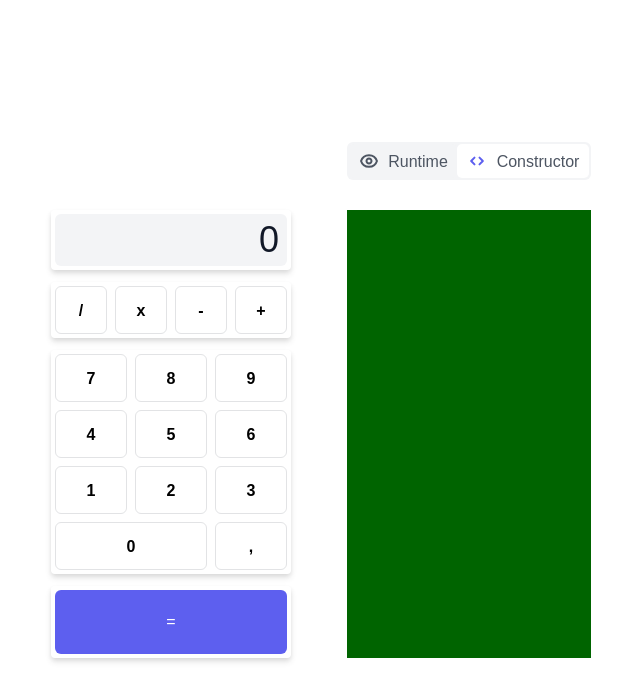
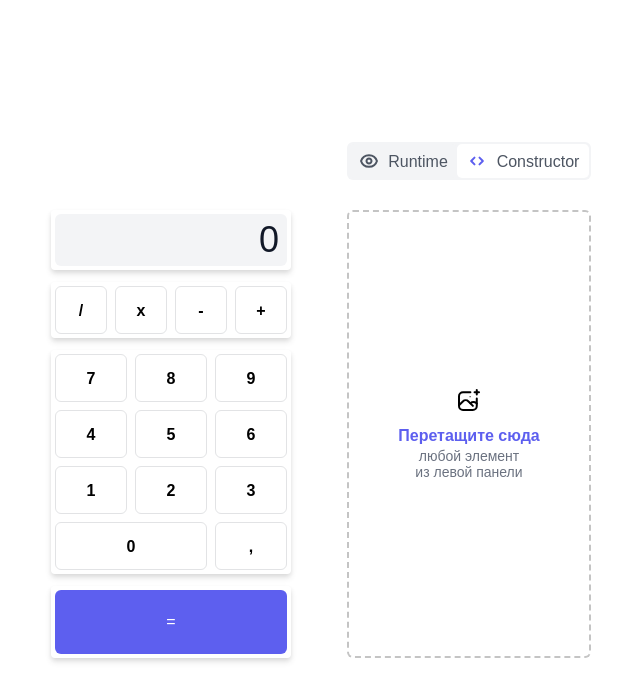
Before and after one commit to Nemiok/DragAndDropCalculator, a React (Vite) app: page / in a window 1280 px wide. Shown: the top 700 px of the page, without its empty margins (319-959 px from the left). Built offline with nearby package versions, Linux system fonts and the light colour scheme.

Commit message:
Finished workspaces styling and markup. Next todo: add D&D functionality

```diff
--- /dev/null
+++ b/src/assets/styles/customVariablesWorkspace.scss
@@ -0,0 +1,43 @@
+// margin
+
+$calculatorWorkspaceSpecialItemMargin: 0 0 0.25rem 0; // 4px
+$calculatorWorkspaceImageItemMargin: 0 0 0.75rem 0; // 12px
+
+// max-width
+
+$calculatorWorkspaceCommonItemMaxWidth: 6.875rem; // 110px
+
+// font-size
+
+$calculatorWorkspaceSpecialItemFontSize: 1rem; // 16px
+$calculatorWorkspaceCommonItemFontSize: 0.875rem; // 14px
+
+// font-weight
+
+$calculatorWorkspaceSpecialItemFontWeight: 600;
+
+// line-height
+
+$calculatorWorkspaceSpecialItemLineHeight: 1.0625rem; // 17px
+$calculatorWorkspaceCommonItemLineHeight: 1rem; // 16px
+
+// border-radius
+
+$calculatorWorkspaceContainerBorderRadius: 0.375rem; // 6px
+
+// border-width
+
+$calculatorWorkspaceContainerBorderWidth: 0.125rem; // 2px
+
+// border-color
+
+$calculatorWorkspaceContainerBorderColor: #C4C4C4;
+
+// background-color
+
+$calculatorWorkspaceContainerBackgroundColor: #FFFFFF;
+
+// color
+
+$calculatorWorkspaceSpecialItemTextColor: #5D5FEF;
+$calculatorWorkspaceCommonItemTextColor: #6B7280;
--- a/src/components/WaySwitcher/WaySwitcher.tsx
+++ b/src/components/WaySwitcher/WaySwitcher.tsx
@@ -1,4 +1,4 @@
-import { useState, useEffect } from 'react'
+import { useState } from 'react'
 import { useAppDispatch, useAppSelector } from '../../store/hooks'
 import { setCurrentWay } from '../../store/reducers/currentWayReducer'
 import { stateNames } from '../../utils/entities/stateNames'
@@ -6,9 +6,10 @@ import styles from './WaySwitcher.module.scss'
 import WaySwitcherButton from './WaySwitcherButton'
 
 const WaySwitcher = () => {
-  const dispatch = useAppDispatch()
   const runtimeWay = stateNames.runtimeWay
   const constructorWay = stateNames.constructorWay
+
+  const dispatch = useAppDispatch()
   const currentWay = useAppSelector(state => state.currentWay)
 
   const [isActiveRuntimeButton, setIsActiveRuntimeButton] = currentWay === stateNames.runtimeWay ? useState<boolean>(true) : useState<boolean>(false)
--- a/src/components/WaySwitcher/WaySwitcherButton/WaySwitcherButton.tsx
+++ b/src/components/WaySwitcher/WaySwitcherButton/WaySwitcherButton.tsx
@@ -1,4 +1,3 @@
-import { useState, useEffect } from 'react'
 import { calculatorSVGs } from '../../../utils/entities/calculatorSVGs';
 import styles from './WaySwitcherButton.module.scss'
 
--- a/src/components/Workspace/Workspace.module.scss
+++ b/src/components/Workspace/Workspace.module.scss
@@ -1,8 +1,15 @@
 @use '../../assets/styles/customVariablesConstructor.scss' as variables;
+@use '../../assets/styles/customVariablesWorkspace.scss' as workspaceVariables;
 
 .Workspace {
+  display: flex;
+  flex-direction: column;
+  align-items: center;
+  justify-content: center;
   grid-area: variables.$workspaceGridAreaName;
   width: variables.$calculatorWorkspaceWidth;
   height: variables.$calculatorWorkspaceHeight;
-  background-color: darkgreen;
+  background-color: workspaceVariables.$calculatorWorkspaceContainerBackgroundColor;
+  border: workspaceVariables.$calculatorWorkspaceContainerBorderWidth dashed workspaceVariables.$calculatorWorkspaceContainerBorderColor;
+  border-radius: workspaceVariables.$calculatorWorkspaceContainerBorderRadius;
 }
--- a/src/components/Workspace/Workspace.tsx
+++ b/src/components/Workspace/Workspace.tsx
@@ -1,8 +1,11 @@
 import styles from './Workspace.module.scss'
+import WorkspaceConstruction from './WorkspaceConstruction'
 
 const Workspace = () => {
   return (
-    <article className={styles.Workspace}></article>
+    <article className={styles.Workspace}>
+      <WorkspaceConstruction />
+    </article>
   )
 }
 
--- a/src/components/Workspace/WorkspaceConstruction/WorkspaceConstruction.module.scss
+++ b/src/components/Workspace/WorkspaceConstruction/WorkspaceConstruction.module.scss
@@ -0,0 +1,31 @@
+@use '../../../assets/styles/customVariablesWorkspace.scss' as variables;
+
+.WorkspaceConstructionContainer {
+  display: flex;
+  flex-direction: column;
+  align-items: center;
+  justify-content: center;
+}
+
+.WorkspaceConstructionItem {
+  text-align: center;
+}
+
+.WorkspaceConstructionItem_special {
+  margin: variables.$calculatorWorkspaceSpecialItemMargin;
+  font-size: variables.$calculatorWorkspaceSpecialItemFontSize;
+  font-weight: variables.$calculatorWorkspaceSpecialItemFontWeight;
+  line-height: variables.$calculatorWorkspaceSpecialItemLineHeight;
+  color: variables.$calculatorWorkspaceSpecialItemTextColor;
+}
+
+.WorkspaceConstructionItem_common {
+  max-width: variables.$calculatorWorkspaceCommonItemMaxWidth;
+  font-size: variables.$calculatorWorkspaceCommonItemFontSize;
+  line-height: variables.$calculatorWorkspaceCommonItemLineHeight;
+  color: variables.$calculatorWorkspaceCommonItemTextColor;
+}
+
+.WorkspaceConstructionItem_image {
+  margin: variables.$calculatorWorkspaceImageItemMargin;
+}
--- a/src/components/Workspace/WorkspaceConstruction/WorkspaceConstruction.tsx
+++ b/src/components/Workspace/WorkspaceConstruction/WorkspaceConstruction.tsx
@@ -1,8 +1,14 @@
-import './WorkspaceConstruction.module.scss'
+import { calculatorSVGs } from '../../../utils/entities/calculatorSVGs';
+import { svgNames } from '../../../utils/entities/svgNames';
+import styles from './WorkspaceConstruction.module.scss';
 
 const WorkspaceConstruction = () => {
   return (
-    <div></div>
+    <div className={styles.WorkspaceConstructionContainer}>
+      <div className={`${styles.WorkspaceConstructionItem} ${styles.WorkspaceConstructionItem_image}`}>{calculatorSVGs[svgNames.workspaceSVG]}</div>
+      <div className={`${styles.WorkspaceConstructionItem} ${styles.WorkspaceConstructionItem_special}`}>Перетащите сюда</div>
+      <div className={`${styles.WorkspaceConstructionItem} ${styles.WorkspaceConstructionItem_common}`}>любой элемент из левой панели</div>
+    </div>
   )
 }
 
--- a/src/utils/entities/calculatorSVGs.tsx
+++ b/src/utils/entities/calculatorSVGs.tsx
@@ -1,4 +1,5 @@
 import { stateNames } from "./stateNames"
+import { svgNames } from "./svgNames"
 
 interface objectOfSVGs {
   [Key: string]: any
@@ -12,5 +13,14 @@ export const calculatorSVGs: objectOfSVGs = {
   [stateNames.runtimeWay]: <svg width="20" height="20" viewBox="0 0 20 20" fill="none" xmlns="http://www.w3.org/2000/svg">
     <path d="M11.7678 11.7678C12.2366 11.2989 12.5 10.663 12.5 10C12.5 9.33696 12.2366 8.70107 11.7678 8.23223C11.2989 7.76339 10.663 7.5 10 7.5C9.33696 7.5 8.70107 7.76339 8.23223 8.23223C7.76339 8.70107 7.5 9.33696 7.5 10C7.5 10.663 7.76339 11.2989 8.23223 11.7678C8.70107 12.2366 9.33696 12.5 10 12.5C10.663 12.5 11.2989 12.2366 11.7678 11.7678Z" stroke="#4D5562" strokeWidth="2" strokeLinecap="round" strokeLinejoin="round" />
     <path d="M2.04834 9.99999C3.11001 6.61916 6.26917 4.16666 10 4.16666C13.7317 4.16666 16.89 6.61916 17.9517 9.99999C16.89 13.3808 13.7317 15.8333 10 15.8333C6.26917 15.8333 3.11001 13.3808 2.04834 9.99999Z" stroke="#4D5562" strokeWidth="2" strokeLinecap="round" strokeLinejoin="round" />
+  </svg>,
+
+  [svgNames.workspaceSVG]: <svg width="22" height="22" viewBox="0 0 22 22" fill="none" xmlns="http://www.w3.org/2000/svg">
+    <path d="M18.7778 1V5.44444" stroke="black" strokeWidth="2" strokeLinecap="round" />
+    <path d="M21 3.22222L16.5556 3.22222" stroke="black" strokeWidth="2" strokeLinecap="round" />
+    <path d="M12.3889 3.22222H5C2.79086 3.22222 1 5.01309 1 7.22223V16.2778M18.7778 9.61111V17C18.7778 19.2091 16.9869 21 14.7778 21H5C2.79086 21 1 19.2091 1 17V16.2778M1 16.2778L4.83824 12.4395C6.40034 10.8774 8.93298 10.8774 10.4951 12.4395C11.8961 13.8406 13.5664 15.5108 14.8889 16.8333" stroke="black" strokeWidth="2" strokeLinecap="round" />
+    <path d="M18.7778 14.6111L18.2729 14.1062C16.7108 12.5441 14.1781 12.5441 12.616 14.1062L12.3889 14.3333" stroke="black" strokeWidth="2" strokeLinecap="round" />
+    <circle cx="12.1111" cy="7.66667" r="0.555556" fill="black" />
   </svg>
+
 }
--- /dev/null
+++ b/src/utils/entities/svgNames.ts
@@ -0,0 +1,8 @@
+interface ISVGsNames {
+  workspaceSVG: string
+}
+
+
+export const svgNames: ISVGsNames = {
+  workspaceSVG: 'workspaceSVG'
+}
```
Also changed, not shown: src/assets/images/workspaceImage.svg (added), src/utils/entities/stateNames.ts (line endings or trailing spaces).
